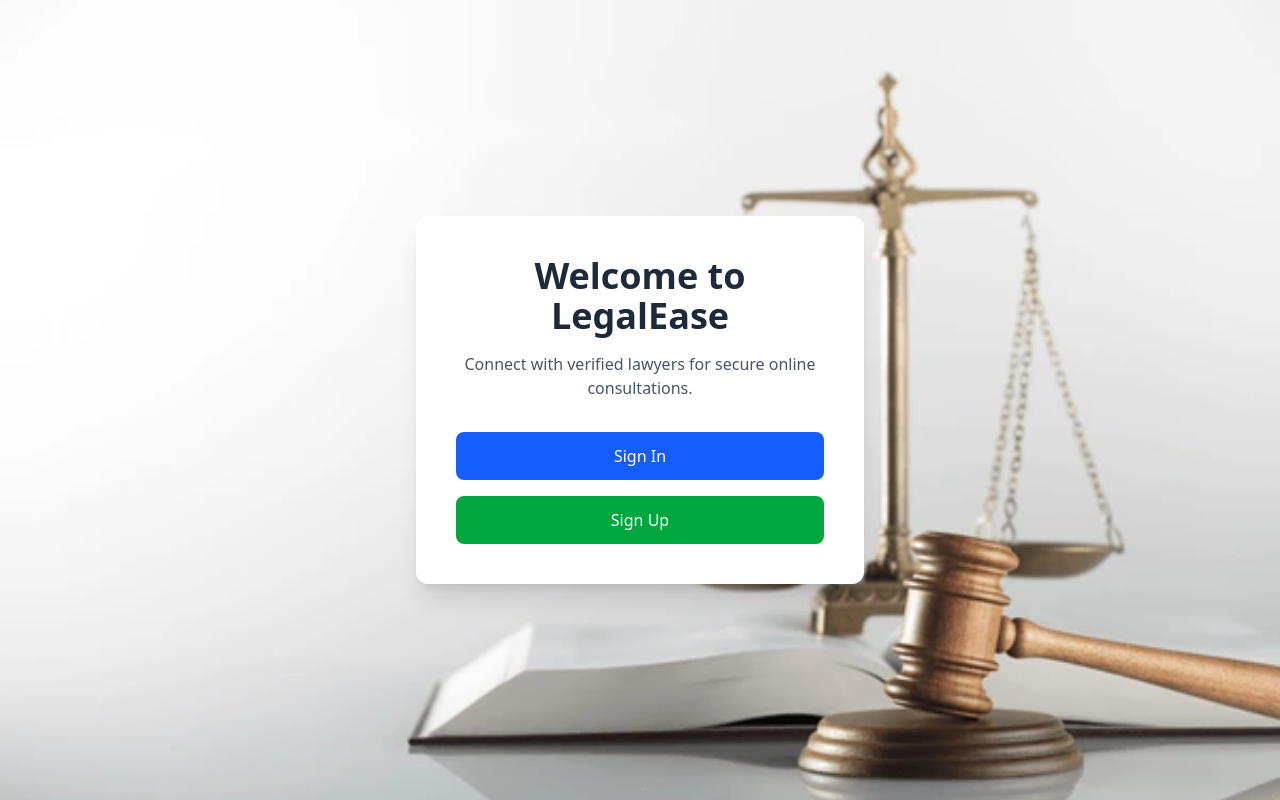
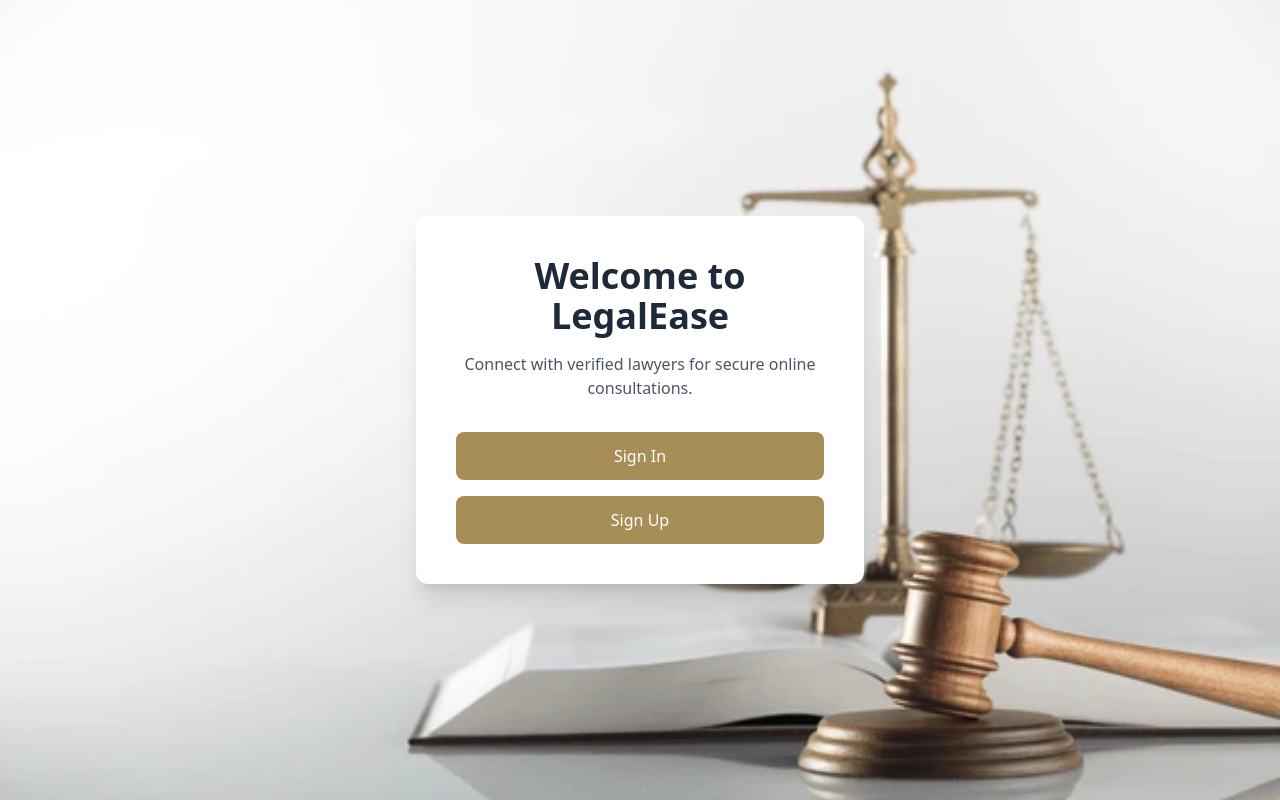
Before and after one commit to Uvindu7/LeagleEase_Frontend, a React (Vite) app: page / in a window 1280 px wide. Built offline with nearby package versions, Linux system fonts and the light colour scheme.

Commit message:
change color of start page button

```diff
--- a/src/Components/Navbar.jsx
+++ b/src/Components/Navbar.jsx
@@ -39,7 +39,7 @@ const Navbar = () => {
         {/* Action Buttons */}
         <div className="hidden md:flex items-center space-x-6 z-20">
           <button
-            onClick={() => navigate('/')}
+            onClick={() => navigate('/home')}
             className="bg-[#f3d999] text-[#4b4030] font-semibold px-6 py-2 rounded-full shadow-lg hover:scale-105 transform transition duration-300 focus:outline-none focus:ring-2 focus:ring-[#f3d999]"
           >
             Login
@@ -78,7 +78,7 @@ const Navbar = () => {
 
             <button
               onClick={() => {
-                navigate('/');
+                navigate('/login');
                 setMenuOpen(false);
               }}
               className="w-3/4 mx-auto bg-[#f3d999] text-[#4b4030] font-semibold px-5 py-2 rounded-full shadow-lg hover:scale-105 transform transition duration-300 focus:outline-none focus:ring-2 focus:ring-[#f3d999]"
--- a/src/pages/Start.jsx
+++ b/src/pages/Start.jsx
@@ -24,13 +24,13 @@ const StartPage = () => {
         <div className="flex flex-col gap-4">
           <button
             onClick={goToLogin}
-            className="w-full py-3 bg-blue-600 text-white rounded-lg hover:bg-blue-700 transition"
+            className="w-full py-3 bg-[#a68e56] text-white rounded-lg hover:bg-blue-700 transition"
           >
             Sign In
           </button>
           <button
             onClick={goToRegister}
-            className="w-full py-3 bg-green-600 text-white rounded-lg hover:bg-green-700 transition"
+            className="w-full py-3 bg-[#a68e56] text-white rounded-lg hover:bg-green-700 transition"
           >
             Sign Up
           </button>
```
